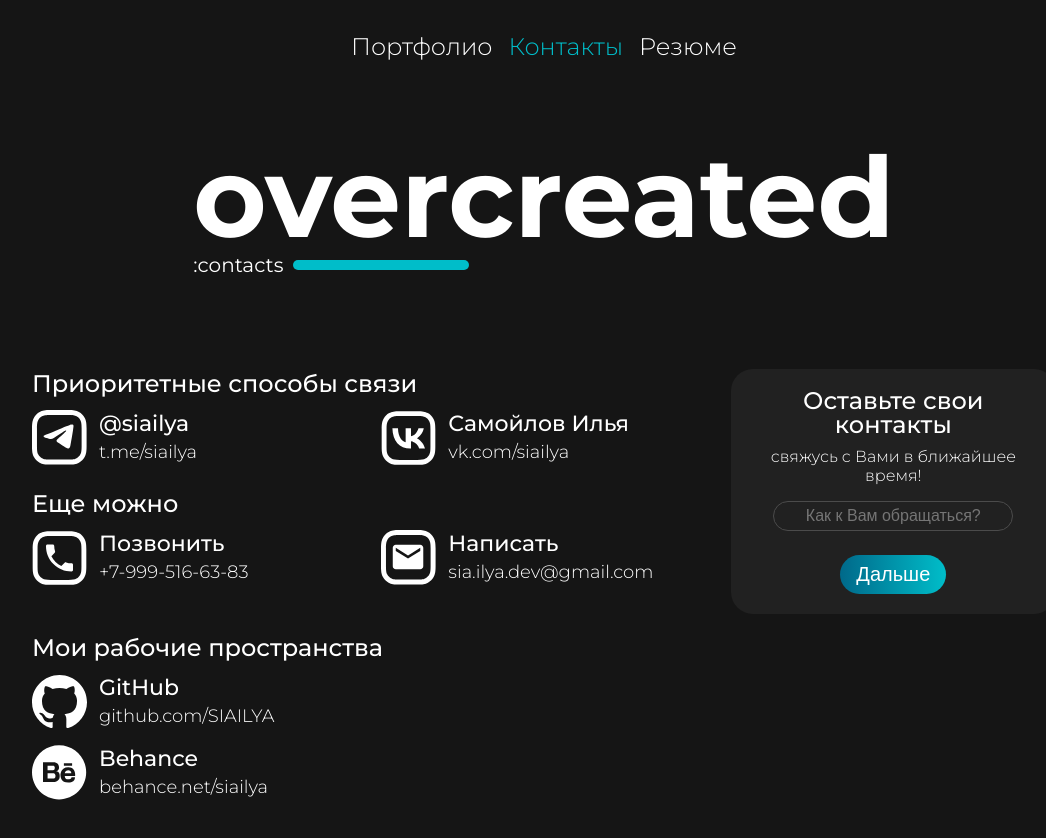
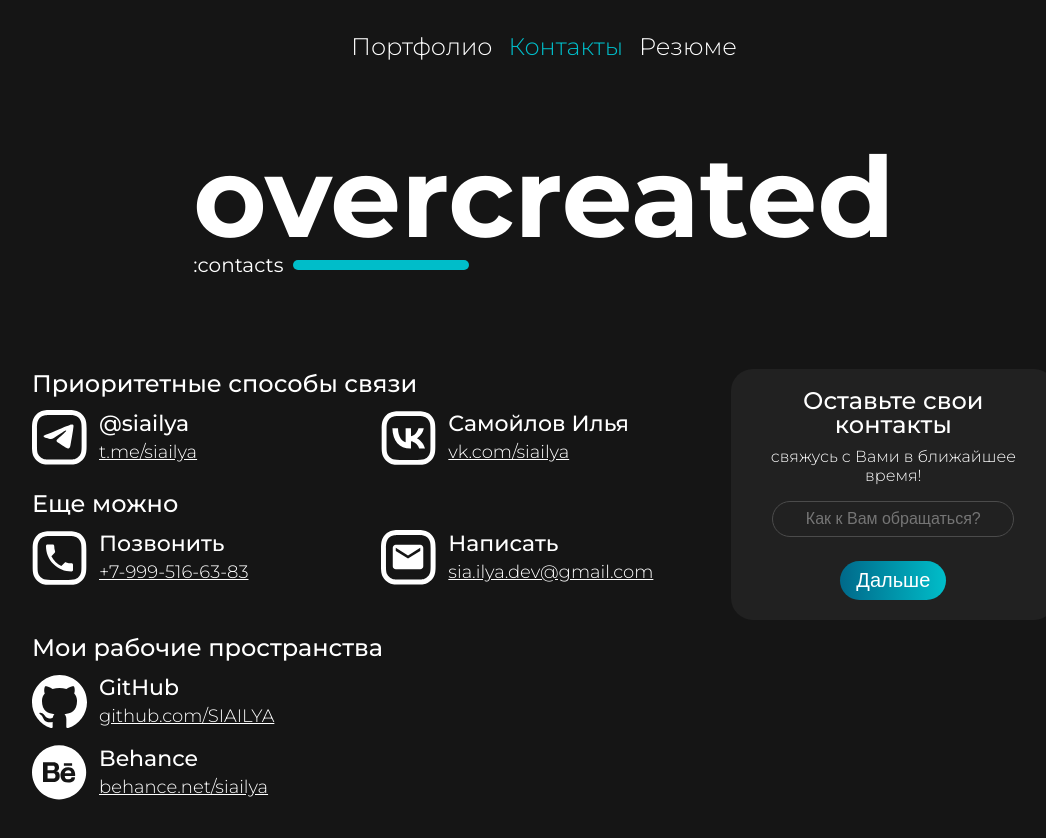
Before and after one commit to SIAILYA/overcreated, a Vue app in the folder frontend/: page /contacts in a window 1280 px wide. Shown: the whole page, without its empty margins (96-1142 px from the left). Before the commit the page ends 816 px from the top, so only its background shows below. Built offline with nearby package versions, Linux system fonts and the light colour scheme.

Commit message:
- Добавил ссылки в контактах и покрасил их

```diff
--- a/frontend/src/views/Contacts.vue
+++ b/frontend/src/views/Contacts.vue
@@ -1,5 +1,5 @@
 <template>
-  <div class="text-center">
+  <div class="text-center pb-4">
     <!--    <h2 class="contacts-header">Контакты мои контакты</h2>-->
 
     <div class="row">
@@ -12,20 +12,20 @@
               <img class="contact-img" src="../assets/tg.svg" alt="">
               <div>
                 <div class="contact-header">@siailya</div>
-                <div class="contact-secondary">t.me/siailya</div>
+                <div class="contact-secondary"><a target="_blank" href="https://t.me/siailya">t.me/siailya</a></div>
               </div>
             </div>
             <div class="col-12 col-md-6 d-flex mb-3 mb-md-0">
               <img class="contact-img" src="../assets/vk.svg" alt="">
               <div>
                 <div class="contact-header">Самойлов Илья</div>
-                <div class="contact-secondary">vk.com/siailya</div>
+                <div class="contact-secondary"><a target="_blank" href="https://vk.com/siailya">vk.com/siailya</a></div>
               </div>
             </div>
           </div>
         </div>
 
-        <h3 class="mt-4">Еще можно</h3>
+        <h3 class="mt-3 mt-lg-4">Еще можно</h3>
 
         <div class="more">
           <div class="row">
@@ -33,34 +33,34 @@
               <img class="contact-img" src="../assets/phone.svg" alt="">
               <div>
                 <div class="contact-header">Позвонить</div>
-                <div class="contact-secondary">+7-999-516-63-83</div>
+                <div class="contact-secondary"><a target="_blank" href="tel:+7-999-516-63-83">+7-999-516-63-83</a></div>
               </div>
             </div>
             <div class="col-12 col-md-6 d-flex mb-3 mb-md-0">
               <img class="contact-img" src="../assets/mail.svg" alt="">
               <div>
                 <div class="contact-header">Написать</div>
-                <div class="contact-secondary">sia.ilya.dev@gmail.com</div>
+                <div class="contact-secondary"><a target="_blank" href="mailto:sia.ilya.dev@gmail.com">sia.ilya.dev@gmail.com</a></div>
               </div>
             </div>
           </div>
         </div>
 
-        <h3 class="mt-5">Мои рабочие пространства</h3>
+        <h3 class="mt-4 mt-lg-5">Мои рабочие пространства</h3>
 
         <div class="workspaces">
           <div class="mb-3 d-flex">
             <img class="contact-img" src="../assets/gh.svg" alt="">
             <div>
               <div class="contact-header">GitHub</div>
-              <div class="contact-secondary">github.com/SIAILYA</div>
+              <div class="contact-secondary"><a target="_blank" href="https://github.com/SIAILYA">github.com/SIAILYA</a></div>
             </div>
           </div>
           <div class="mb-3 d-flex">
             <img class="contact-img" src="../assets/be.svg" alt="">
             <div>
               <div class="contact-header">Behance</div>
-              <div class="contact-secondary">behance.net/siailya</div>
+              <div class="contact-secondary"><a target="_blank" href="https://behance.net/siailya">behance.net/siailya</a></div>
             </div>
           </div>
         </div>
@@ -69,7 +69,7 @@
         <div class="feedback-card text-center">
           <h2>Оставьте свои контакты</h2>
           <span>свяжусь с Вами в ближайшее время!</span>
-          <div :style="'height: ' + stage * 38 + 'px'" class="mt-3 feedback-info">
+          <div :style="'height: ' + stage * 44 + 'px'" class="mt-3 feedback-info">
             <input v-if="stage >= 1" v-model="feedbackInfo.name" class="ovc-input"
                    placeholder="Как к Вам обращаться?">
             <input v-if="stage >= 2" v-model="feedbackInfo.contact" class="ovc-input"
@@ -140,6 +140,12 @@ export default {
   padding: 20px;
   border-radius: 22px;
   text-align: center;
+  transition: all .5s ease;
+
+  &:hover {
+    box-shadow: 0px 0px 12px 1px rgba(255, 255, 255, 0.15);
+    transform: scale(1.01);
+  }
 
   h2 {
     line-height: 1;
@@ -156,7 +162,7 @@ export default {
   background: none;
   border: #4b4b4b solid 1.5px;
   border-radius: 30px;
-  padding: 5px;
+  padding: 8px 6px;
   font-size: 16px;
   text-align: center;
   color: var(--text-color);
@@ -218,6 +224,9 @@ export default {
 .contact-secondary {
   font-size: 18px;
   font-weight: 300;
+  a {
+    color: white;
+  }
 }
 
 @media screen and (max-width: 768px){
```
